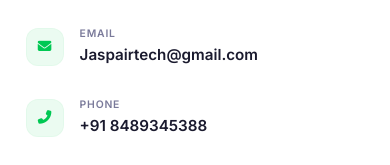
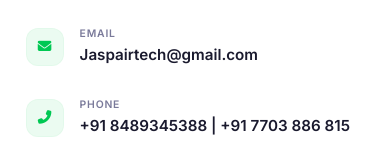
Before and after one commit to jaspair/jaspair.github.io, a plain HTML site: page index.html in a window 390 px wide. Shown: the part 10618-10783 px from the top of the page. Drawn offline with Linux system fonts and the light colour scheme.

Commit message:
Update phone numbers in contact details

```diff
--- a/index.html
+++ b/index.html
@@ -3178,7 +3178,7 @@
                 </div>
                 <div class="detail">
                     <i class="fas fa-phone-alt"></i>
-                    <div><span>Phone</span><strong>+91 8489345388</strong></div>
+                    <div><span>Phone</span><strong>+91 8489345388 | +91 7703 886 815</strong></div>
                 </div>
                 <div class="detail">
                     <i class="fas fa-clock"></i>
```
